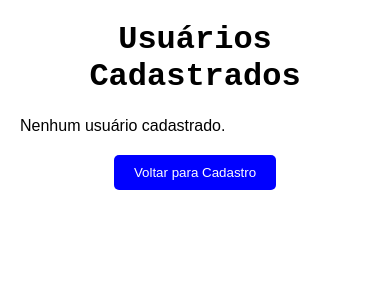
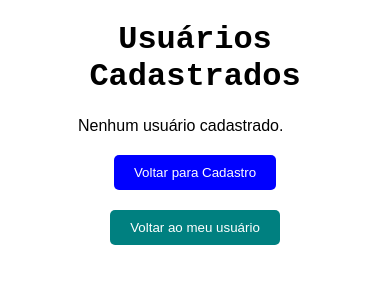
Before and after one commit to 010212mas/Tela-de-cadastro-Web, a plain HTML site: page usuarios.html in a window 390 px wide. Drawn offline with Linux system fonts and the light colour scheme.

Commit message:
Ajustando estilo da página de usuários, melhorando a responsividade e adicionando botão de navegação.

```diff
--- a/usuarios.html
+++ b/usuarios.html
@@ -8,7 +8,8 @@
     <style>
         body {
             font-family: Arial, sans-serif;
-            margin: 20px;
+            margin-left: 20%;
+            margin-right: 20%;
         }
 
         h1 {
@@ -36,6 +37,16 @@
             margin: 20px auto;
             padding: 10px 20px;
             background-color: blue;
+            color: white;
+            border: none;
+            border-radius: 5px;
+            cursor: pointer;
+        }
+        .btn-2{
+            display: block;
+            margin: 20px auto;
+            padding: 10px 20px;
+            background-color: teal;;
             color: white;
             border: none;
             border-radius: 5px;
@@ -78,8 +89,7 @@
         </div>
     </div>
     <button class="btn-janela" onclick="window.location.href='cadastro.html'">Voltar para Cadastro</button>
-
-    </button>
+    <button class="btn-2" onclick="window.location.href='dashboard.html'">Voltar ao meu usuário</button>
 </body>
 
 </html>
```
